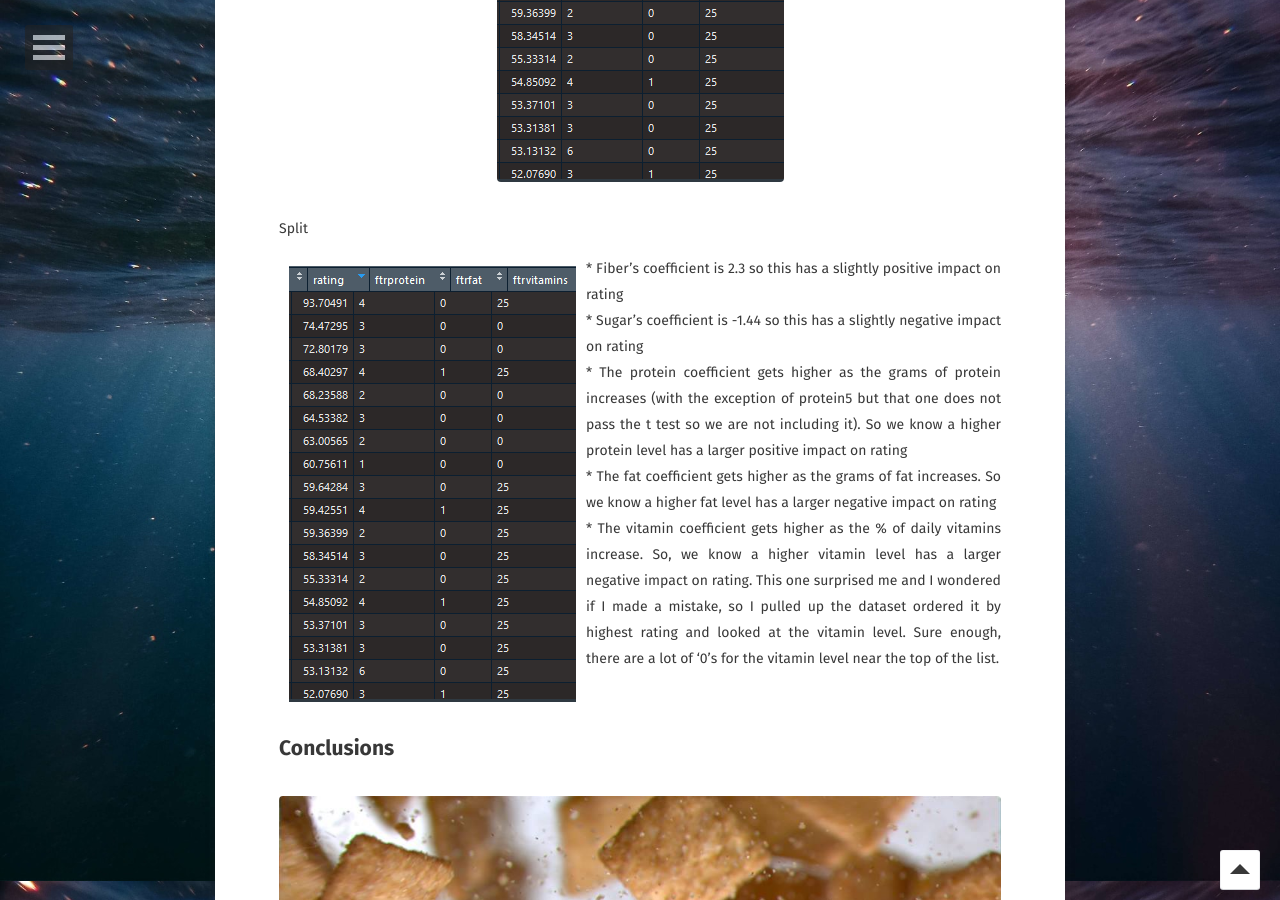
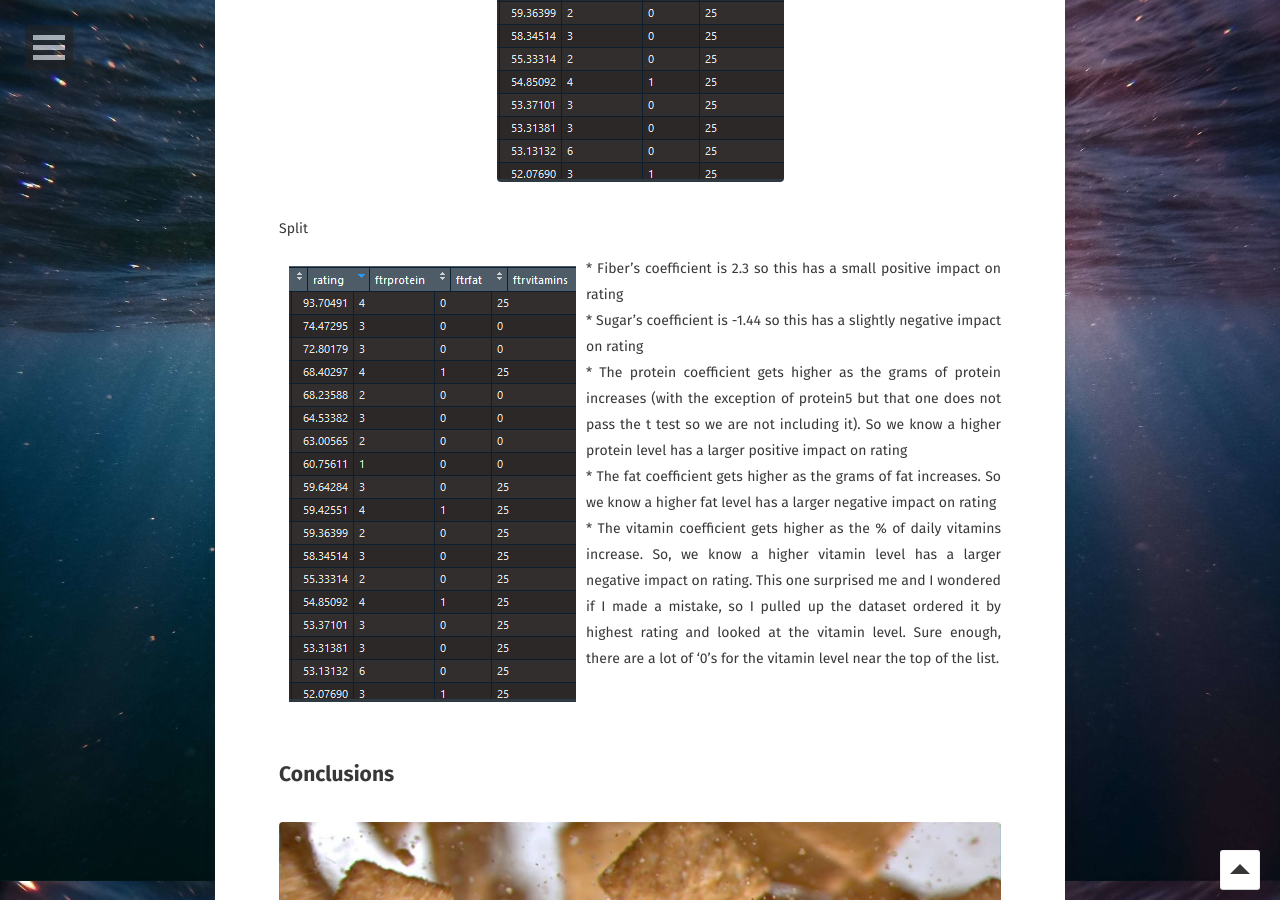
Before and after one commit to sarahschirduan/sarahschirduan.github.io, a Jekyll site: the page built from _posts/2019-06-09-cereal.md, in a window 1280 px wide and 900 px high, scrolled down 10639 px. Built offline with Jekyll 4.4.1, drawn with Linux system fonts in a browser that asks for light colours; some web fonts are replaced.

Commit message:
Update 2019-06-09-cereal.md

```diff
--- a/_posts/2019-06-09-cereal.md
+++ b/_posts/2019-06-09-cereal.md
@@ -195,13 +195,14 @@ Split
 
 <a href="/assets/img/cereal17.png"><img src="/assets/img/cereal17.png" style="float: left; margin: 10px"></a>
 <p>
-* Fiber’s coefficient is 2.3 so this has a slightly positive impact on rating <br>
+* Fiber’s coefficient is 2.3 so this has a small positive impact on rating <br>
 * Sugar’s coefficient is -1.44 so this has a slightly negative impact on rating <br>
 * The protein coefficient gets higher as the grams of protein increases (with the exception of protein5 but that one does not pass the t test so we are not including it). So we know a higher protein level has a larger positive impact on rating <br>
 * The fat coefficient gets higher as the grams of fat increases. So we know a higher fat level has a larger negative impact on rating <br>
 * The vitamin coefficient gets higher as the % of daily vitamins increase. So, we know a higher vitamin level has a larger negative impact on rating. This one surprised me and I wondered if I made a mistake, so I pulled up the dataset ordered it by highest rating and looked at the vitamin level. Sure enough, there are a lot of ‘0’s for the vitamin level near the top of the list.<br>
 </p>
 <br>
+<br>
 ## Conclusions
 
 <figure>
```
